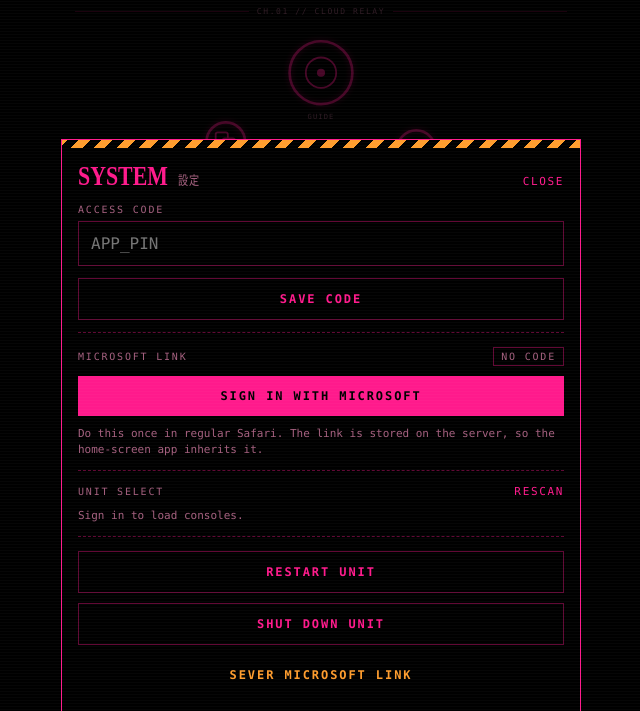
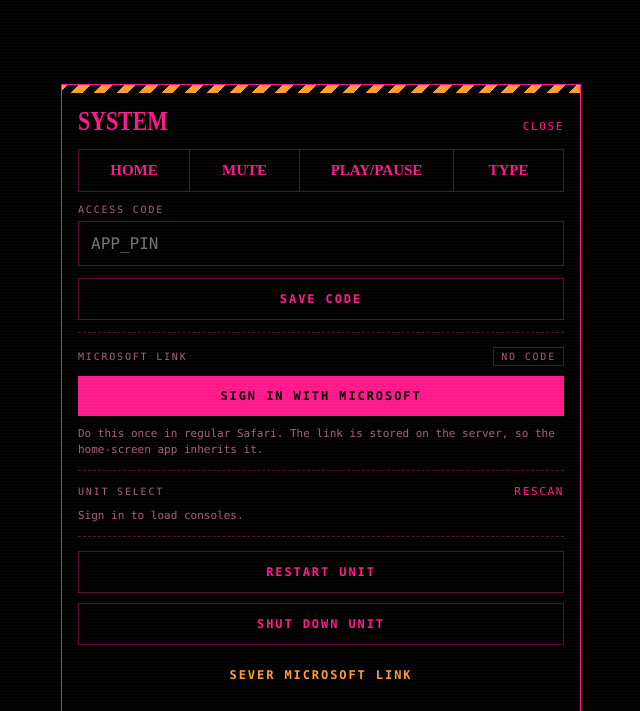
Before and after one commit to mirandacosgrove3/x-remote, a website: page public/index.html in a window 1280 px wide. Shown: the part 89-800 px from the top of the page, without its empty margins (319-959 px from the left). Drawn offline with Linux system fonts and the light colour scheme.

Commit message:
Match reference layout: no labels, sensor sized to rect, controls anchored low
Co-Authored-By: Claude Opus 5.5 <noreply@anthropic.com>
Claude-Session: https://claude.ai/code/session_01BT1jZh9QJawfWNgY3cfTh5

```diff
--- a/public/app.css
+++ b/public/app.css
@@ -133,3 +133,11 @@ textarea:focus, input:focus { border-color: var(--m); box-shadow: 0 0 0 1px var(
 .console-opt small { color: var(--muted); font-size: 10px; letter-spacing: .1em; }
 
 @media (max-height: 700px) { .title-main { font-size: 36px; } .rule { display: none; } }
+
+/* quick controls (inside settings) */
+.quick { display: grid; grid-template-columns: 1fr 1fr 1.4fr 1fr; border: 1px solid var(--m-line); }
+.q { padding: 12px 0; font-family: var(--serif); font-weight: 900; font-size: 15px; color: var(--m); border-left: 1px solid var(--m-line); white-space: nowrap; }
+.q:first-child { border-left: 0; }
+.q.pressed { background: var(--m); color: #000; }
+.q.on { color: var(--amber); }
+.deck { padding-bottom: 14px; }
--- a/public/app.js
+++ b/public/app.js
@@ -132,10 +132,8 @@
   $("#playBtn").addEventListener("click", (e) => { flash(e.currentTarget); playing = !playing; send(playing ? "play" : "pause"); });
 
   // ---- touch sensor (inside the SVG) ----
-  const svg = $("#pad"), touch = $("#touch"), hit = $("#touchHit");
-  const dirTxt = $("#dirTxt"), rip = $("#rip"), coord = $("#coord");
-  const GLYPH = { Up: "▲ UP", Down: "▼ DOWN", Left: "◀ LEFT", Right: "RIGHT ▶" };
-  const box = { x: 18, y: 404, w: 190, h: 196 };
+  const svg = $("#pad"), touch = $("#touch"), hit = $("#touchHit"), rip = $("#rip");
+  const SEG = { Up: "#segUp", Down: "#segDown", Left: "#segLeft", Right: "#segRight" };
   let g = null;
 
   function toSvg(e) {
@@ -144,52 +142,46 @@
     const p = new DOMPoint(e.clientX, e.clientY).matrixTransform(m.inverse());
     return { x: p.x, y: p.y };
   }
-  function showCoord(e) {
-    const p = toSvg(e);
-    const nx = Math.min(1, Math.max(0, (p.x - box.x) / box.w));
-    const ny = Math.min(1, Math.max(0, (p.y - box.y) / box.h));
-    coord.textContent = `X${nx.toFixed(2)} Y${ny.toFixed(2)}`;
-  }
-  function fireDir(dir) {
-    send(`key:${dir}`);
-    dirTxt.textContent = GLYPH[dir];
-    dirTxt.classList.remove("go", "hold"); void dirTxt.getBBox(); dirTxt.classList.add("go");
+  function lightSeg(dir, hold) {
+    Object.values(SEG).forEach((s) => $(s).classList.remove("pressed"));
+    if (!dir) return;
+    const el = $(SEG[dir]);
+    el.classList.add("pressed");
+    if (!hold) setTimeout(() => { if (!g || !g.repT) el.classList.remove("pressed"); }, 150);
   }
   function armHold() {
-    clearTimeout(g.holdT); clearInterval(g.repT);
+    clearTimeout(g.holdT); clearInterval(g.repT); g.repT = null;
     g.holdT = setTimeout(() => {
-      dirTxt.classList.remove("go"); dirTxt.classList.add("hold");
+      lightSeg(g.dir, true);
       g.repT = setInterval(() => send(`key:${g.dir}`), 160);
     }, 380);
   }
   hit.addEventListener("pointerdown", (e) => {
     hit.setPointerCapture?.(e.pointerId);
     touch.classList.add("active");
-    showCoord(e);
-    g = { x0: e.clientX, y0: e.clientY, ax: e.clientX, ay: e.clientY, t0: Date.now(), fired: false, dir: null };
+    g = { x0: e.clientX, y0: e.clientY, ax: e.clientX, ay: e.clientY, t0: Date.now(), fired: false, dir: null, repT: null };
   });
   hit.addEventListener("pointermove", (e) => {
     if (!g) return;
-    showCoord(e);
     const dx = e.clientX - g.ax, dy = e.clientY - g.ay;
-    const need = g.fired ? 56 : 26; // first swipe triggers fast, follow-up steps need more travel
+    const need = g.fired ? 48 : 22; // first swipe triggers fast, follow-up steps need more travel
     if (Math.hypot(dx, dy) < need) return;
     const dir = Math.abs(dx) > Math.abs(dy) ? (dx > 0 ? "Right" : "Left") : (dy > 0 ? "Down" : "Up");
     g.fired = true; g.dir = dir; g.ax = e.clientX; g.ay = e.clientY;
-    fireDir(dir);
+    send(`key:${dir}`);
+    lightSeg(dir, false);
     armHold();
   });
   function endGesture(e, cancelled) {
     if (!g) return;
     clearTimeout(g.holdT); clearInterval(g.repT);
-    dirTxt.classList.remove("hold");
+    lightSeg(null);
     touch.classList.remove("active");
     const moved = Math.hypot(e.clientX - g.x0, e.clientY - g.y0);
-    if (!cancelled && !g.fired && moved < 14 && Date.now() - g.t0 < 450) {
+    if (!cancelled && !g.fired && moved < 12 && Date.now() - g.t0 < 450) {
       const p = toSvg(e);
-      rip.setAttribute("x", p.x - 22); rip.setAttribute("y", p.y - 22);
+      rip.setAttribute("x", p.x - 18); rip.setAttribute("y", p.y - 18);
       rip.classList.remove("go"); void rip.getBBox(); rip.classList.add("go");
-      dirTxt.textContent = "◆ A"; dirTxt.classList.remove("go"); void dirTxt.getBBox(); dirTxt.classList.add("go");
       send("key:A");
     }
     g = null;
@@ -203,7 +195,7 @@
   $$("[data-close]").forEach((b) => b.addEventListener("click", closeSheets));
   $$(".sheet-backdrop").forEach((s) => s.addEventListener("click", (e) => { if (e.target === s) closeSheets(); }));
 
-  $("#kbBtn").addEventListener("click", () => { openSheet("#kbSheet"); setTimeout(() => $("#kbText").focus(), 50); });
+  $("#kbBtn").addEventListener("click", () => { closeSheets(); openSheet("#kbSheet"); setTimeout(() => $("#kbText").focus(), 50); });
   $("#kbSend").addEventListener("click", async () => {
     const v = $("#kbText").value;
     if (!v) return;
--- a/public/index.html
+++ b/public/index.html
@@ -21,7 +21,6 @@
   <header class="hud">
     <div class="title">
       <div class="title-main">COUCH</div>
-      <div class="title-sub">REMOTE LINK SYSTEM <span class="jp">遠隔操作</span></div>
     </div>
     <button class="link-box" id="consoleBtn" aria-label="Console and settings">
       <span class="lb-row"><span class="lb-key">UNIT</span><span class="lb-val" id="consoleName">NO SIGNAL</span></span>
@@ -37,115 +36,84 @@
       </button>
     </div>
   </header>
-  <div class="rule"><span></span><i>CH.01 // CLOUD RELAY</i><span></span></div>
 
   <!-- ===== controller ===== -->
   <main class="deck">
-    <svg id="pad" viewBox="0 0 360 620" preserveAspectRatio="xMidYMid meet" aria-label="Controller">
+    <svg id="pad" viewBox="0 0 360 412" preserveAspectRatio="xMidYMax meet" aria-label="Controller">
       <defs>
-        <pattern id="grid" width="20" height="20" patternUnits="userSpaceOnUse">
-          <path d="M20 0H0V20" fill="none" stroke="currentColor" stroke-opacity=".07" stroke-width=".6"/>
+        <pattern id="grid" width="16" height="16" patternUnits="userSpaceOnUse">
+          <path d="M16 0H0V16" fill="none" stroke="currentColor" stroke-opacity=".07" stroke-width=".6"/>
         </pattern>
       </defs>
 
-      <!-- guide -->
       <g class="btn" data-act="key:Guide" aria-label="Guide">
-        <circle cx="180" cy="54" r="31" class="shape"/>
-        <circle cx="180" cy="54" r="15" class="inner"/>
-        <circle cx="180" cy="54" r="4" class="dotfill"/>
-        <text x="180" y="100" class="lbl">GUIDE</text>
+        <circle cx="180" cy="40" r="30" class="shape"/>
+        <circle cx="180" cy="40" r="14" class="inner"/>
+        <circle cx="180" cy="40" r="4" class="dotfill"/>
       </g>
 
-      <!-- view / menu -->
       <g class="btn" data-act="key:View" aria-label="View">
-        <circle cx="86" cy="122" r="19" class="shape"/>
-        <rect x="76" y="113" width="12" height="9" rx="2" class="glyph"/>
-        <rect x="83" y="119" width="12" height="9" rx="2" class="glyph"/>
-        <text x="86" y="155" class="lbl">VIEW</text>
+        <circle cx="92" cy="94" r="18" class="shape"/>
+        <rect x="82" y="86" width="12" height="9" rx="2" class="glyph"/>
+        <rect x="89" y="92" width="12" height="9" rx="2" class="glyph"/>
       </g>
       <g class="btn" data-act="key:Menu" aria-label="Menu">
-        <circle cx="274" cy="130" r="19" class="shape"/>
-        <path d="M266 124h16M266 130h16M266 136h16" class="glyph"/>
-        <text x="274" y="163" class="lbl">MENU</text>
+        <circle cx="266" cy="106" r="18" class="shape"/>
+        <path d="M258 100h16M258 106h16M258 112h16" class="glyph"/>
       </g>
 
-      <!-- wings = volume -->
       <g class="btn" data-rep="vol_down" aria-label="Volume down">
-        <path class="shape" d="M30 170c0-10 7-14 13-8 16 18 30 30 49 36 6 2 8 6 8 13v6c0 7-4 11-11 11H42c-8 0-12-5-12-12z"/>
-        <text x="62" y="208" class="lbl strong">VOL−</text>
+        <path class="shape" d="M21 124c0-10 7-13 13-7 14 16 28 27 45 33 6 2 10 6 10 12v6c0 7-4 12-11 12H32c-7 0-11-5-11-12z"/>
       </g>
       <g class="btn" data-rep="vol_up" aria-label="Volume up">
-        <path class="shape" d="M330 170c0-10-7-14-13-8-16 18-30 30-49 36-6 2-8 6-8 13v6c0 7 4 11 11 11h47c8 0 12-5 12-12z"/>
-        <text x="298" y="208" class="lbl strong">VOL+</text>
+        <path class="shape" d="M339 124c0-10-7-13-13-7-14 16-28 27-45 33-6 2-10 6-10 12v6c0 7 4 12 11 12h46c7 0 11-5 11-12z"/>
       </g>
 
-      <!-- bumpers = media skip -->
       <g class="btn" data-act="previous" aria-label="Previous">
-        <rect x="30" y="242" width="70" height="24" rx="12" class="shape"/>
-        <text x="65" y="257.5" class="lbl in">◀◀ PREV</text>
+        <rect x="21" y="191" width="68" height="23" rx="11.5" class="shape"/>
       </g>
       <g class="btn" data-act="next" aria-label="Next">
-        <rect x="260" y="242" width="70" height="24" rx="12" class="shape"/>
-        <text x="295" y="257.5" class="lbl in">NEXT ▶▶</text>
+        <rect x="271" y="191" width="68" height="23" rx="11.5" class="shape"/>
       </g>
 
-      <!-- Y -->
       <g class="btn" data-act="key:Y" aria-label="Y">
-        <circle cx="128" cy="212" r="21" class="shape"/>
-        <text x="128" y="219" class="face">Y</text>
+        <circle cx="129" cy="157" r="20" class="shape"/>
+        <text x="129" y="164.5" class="face">Y</text>
       </g>
 
-      <!-- d-pad -->
       <g id="dpad">
-        <path class="shape cross" d="M199 250Q199 238 211 238L237 238Q249 238 249 250L249 293L292 293Q304 293 304 305L304 331Q304 343 292 343L249 343L249 386Q249 398 237 398L211 398Q199 398 199 386L199 343L156 343Q144 343 144 331L144 305Q144 293 156 293L199 293Z"/>
-        <g class="btn seg" data-rep="key:Up" aria-label="Up"><rect x="199" y="238" width="50" height="55" class="hit"/><path class="chev" d="m216 270 8-8 8 8"/></g>
-        <g class="btn seg" data-rep="key:Down" aria-label="Down"><rect x="199" y="343" width="50" height="55" class="hit"/><path class="chev" d="m216 366 8 8 8-8"/></g>
-        <g class="btn seg" data-rep="key:Left" aria-label="Left"><rect x="144" y="293" width="55" height="50" class="hit"/><path class="chev" d="m176 310-8 8 8 8"/></g>
-        <g class="btn seg" data-rep="key:Right" aria-label="Right"><rect x="249" y="293" width="55" height="50" class="hit"/><path class="chev" d="m272 310 8 8-8 8"/></g>
-        <g class="btn seg" data-act="key:A" aria-label="Select"><rect x="199" y="293" width="50" height="50" class="hit"/><circle cx="224" cy="318" r="5" class="dotfill"/></g>
+        <path class="shape cross" d="M179 180Q179 170 189 170L217 170Q227 170 227 180L227 215L262 215Q272 215 272 225L272 253Q272 263 262 263L227 263L227 298Q227 308 217 308L189 308Q179 308 179 298L179 263L144 263Q134 263 134 253L134 225Q134 215 144 215L179 215Z"/>
+        <g class="btn seg" id="segUp" data-rep="key:Up" aria-label="Up"><rect x="179" y="170" width="48" height="45" class="hit"/><path class="chev" d="m196 196 7-7 7 7"/></g>
+        <g class="btn seg" id="segDown" data-rep="key:Down" aria-label="Down"><rect x="179" y="263" width="48" height="45" class="hit"/><path class="chev" d="m196 282 7 7 7-7"/></g>
+        <g class="btn seg" id="segLeft" data-rep="key:Left" aria-label="Left"><rect x="134" y="215" width="45" height="48" class="hit"/><path class="chev" d="m160 232-7 7 7 7"/></g>
+        <g class="btn seg" id="segRight" data-rep="key:Right" aria-label="Right"><rect x="227" y="215" width="45" height="48" class="hit"/><path class="chev" d="m246 232 7 7-7 7"/></g>
+        <g class="btn seg" data-act="key:A" aria-label="Select"><rect x="179" y="215" width="48" height="48" class="hit"/><circle cx="203" cy="239" r="4" class="dotfill"/></g>
       </g>
 
-      <!-- X -->
       <g class="btn" data-act="key:X" aria-label="X">
-        <circle cx="108" cy="352" r="23" class="shape"/>
-        <text x="108" y="360" class="face">X</text>
+        <circle cx="99" cy="268" r="20" class="shape"/>
+        <text x="99" y="275.5" class="face">X</text>
       </g>
 
-      <!-- A / B -->
       <g class="btn" data-act="key:A" aria-label="A">
-        <circle cx="304" cy="418" r="27" class="shape"/>
-        <text x="304" y="428" class="face big">A</text>
-        <text x="304" y="459" class="lbl jp">決定</text>
+        <circle cx="295" cy="297" r="25" class="shape"/>
+        <text x="295" y="306" class="face big">A</text>
       </g>
       <g class="btn" data-act="key:B" aria-label="B">
-        <circle cx="250" cy="492" r="31" class="shape"/>
-        <text x="250" y="503" class="face big">B</text>
-        <text x="250" y="537" class="lbl jp">戻る</text>
+        <circle cx="247" cy="355" r="29" class="shape"/>
+        <text x="247" y="365" class="face big">B</text>
       </g>
 
-      <!-- touch sensor -->
       <g id="touch">
-        <rect x="18" y="404" width="190" height="196" rx="16" class="shape sensor"/>
-        <rect x="19" y="405" width="188" height="194" rx="15" fill="url(#grid)" class="gridfill"/>
-        <path class="brk" d="M34 432v-12h12M192 432v-12h-12M34 572v12h12M192 572v12h-12"/>
-        <path class="xhair" d="M113 494v12M107 500h12"/>
-        <text x="40" y="447" class="lbl left dim">TOUCH SENSOR</text>
-        <text x="186" y="447" class="lbl right dim" id="coord">X0.50 Y0.50</text>
-        <text x="113" y="566" class="lbl dim" id="touchHint">SWIPE · TAP = A</text>
-        <text x="113" y="512" class="dir" id="dirTxt"></text>
-        <rect id="rip" x="0" y="0" width="44" height="44" class="rip"/>
-        <rect x="18" y="404" width="190" height="196" rx="16" class="hit" id="touchHit"/>
+        <rect x="16" y="309" width="160" height="94" rx="13" class="shape sensor"/>
+        <rect x="17" y="310" width="158" height="92" rx="12" fill="url(#grid)" class="gridfill"/>
+        <path class="brk" d="M28 329v-10h10M164 329v-10h-10M28 383v10h10M164 383v10h-10"/>
+        <path class="xhair" d="M96 350v10M91 355h10"/>
+        <rect id="rip" x="0" y="0" width="36" height="36" class="rip"/>
+        <rect x="16" y="309" width="160" height="94" rx="13" class="hit" id="touchHit"/>
       </g>
     </svg>
   </main>
-
-  <!-- ===== utility strip ===== -->
-  <footer class="strip">
-    <button class="cell" data-act="home"><b>HOME</b><i>ホーム</i></button>
-    <button class="cell" id="muteBtn"><b id="muteTxt">MUTE</b><i>消音</i></button>
-    <button class="cell" id="playBtn"><b>PLAY/PAUSE</b><i>再生</i></button>
-    <button class="cell" id="kbBtn"><b>TYPE</b><i>入力</i></button>
-  </footer>
 
   <div class="toast" id="toast"><span class="t-tag" id="toastTag">INFO</span><span id="toastMsg"></span></div>
 
@@ -153,7 +121,7 @@
   <div class="sheet-backdrop hidden" id="kbSheet">
     <div class="sheet">
       <div class="hazard"></div>
-      <div class="sheet-head"><h2>TEXT INPUT <span class="jp">文字入力</span></h2><button class="x-btn" data-close>CLOSE</button></div>
+      <div class="sheet-head"><h2>TEXT INPUT</h2><button class="x-btn" data-close>CLOSE</button></div>
       <p class="muted">Focus a text field on the console, then transmit.</p>
       <textarea id="kbText" rows="2" placeholder="&gt; _" autocomplete="off" autocapitalize="off" spellcheck="false"></textarea>
       <button class="primary" id="kbSend">TRANSMIT</button>
@@ -164,7 +132,14 @@
   <div class="sheet-backdrop hidden" id="setSheet">
     <div class="sheet">
       <div class="hazard"></div>
-      <div class="sheet-head"><h2>SYSTEM <span class="jp">設定</span></h2><button class="x-btn" data-close>CLOSE</button></div>
+      <div class="sheet-head"><h2>SYSTEM</h2><button class="x-btn" data-close>CLOSE</button></div>
+
+      <div class="quick">
+        <button class="q" data-act="home">HOME</button>
+        <button class="q" id="muteBtn"><span id="muteTxt">MUTE</span></button>
+        <button class="q" id="playBtn">PLAY/PAUSE</button>
+        <button class="q" id="kbBtn">TYPE</button>
+      </div>
 
       <label class="field">
         <span>ACCESS CODE</span>
--- a/public/sw.js
+++ b/public/sw.js
@@ -1,6 +1,6 @@
 // Caches the remote's shell so it opens instantly, even on bad signal.
 // API calls always go to the network.
-const CACHE = "couch-v2";
+const CACHE = "couch-v3";
 const SHELL = ["/", "/index.html", "/app.css", "/app.js", "/manifest.webmanifest", "/icon-192.png", "/icon-180.png"];
 
 self.addEventListener("install", (e) => {
```
